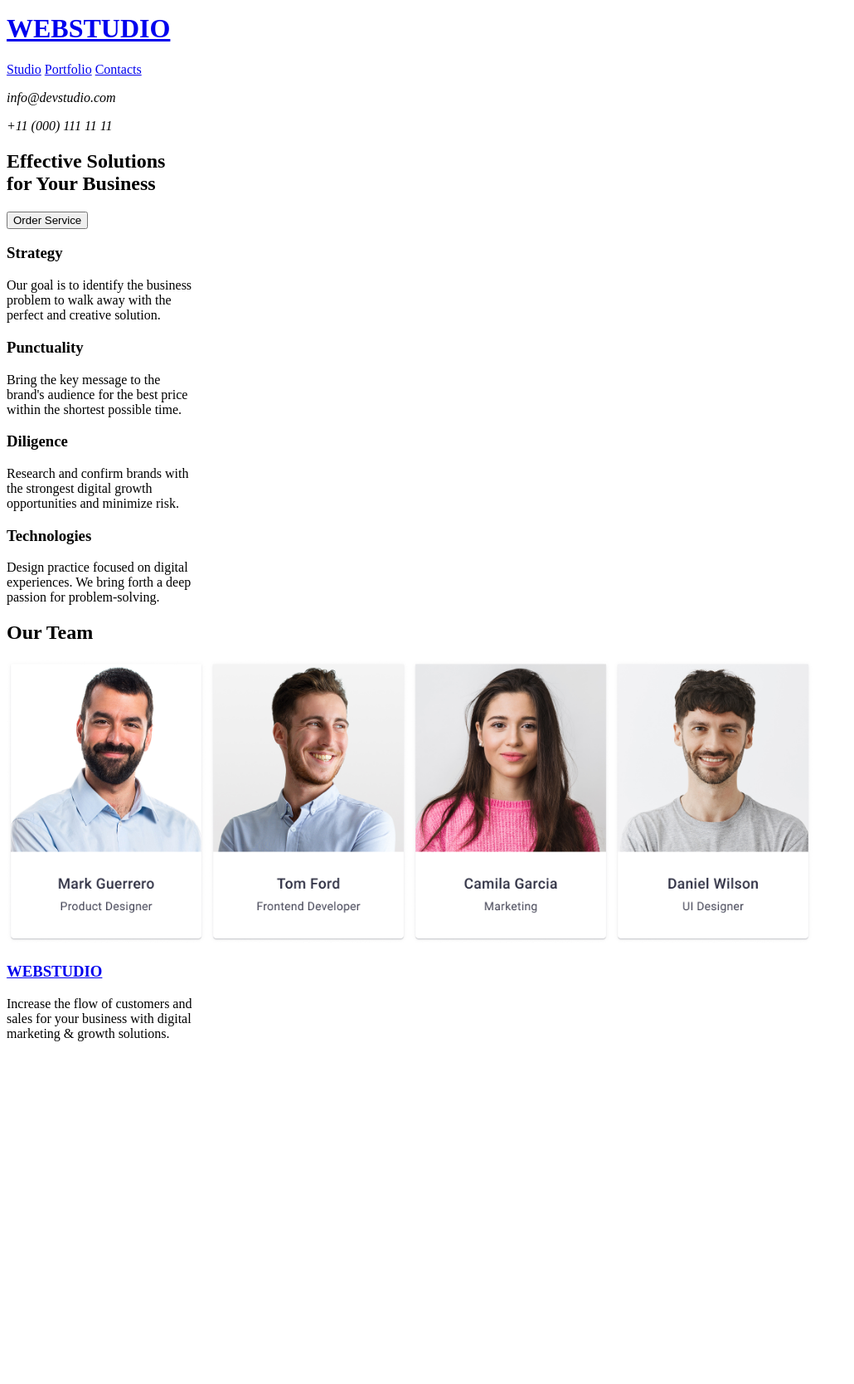
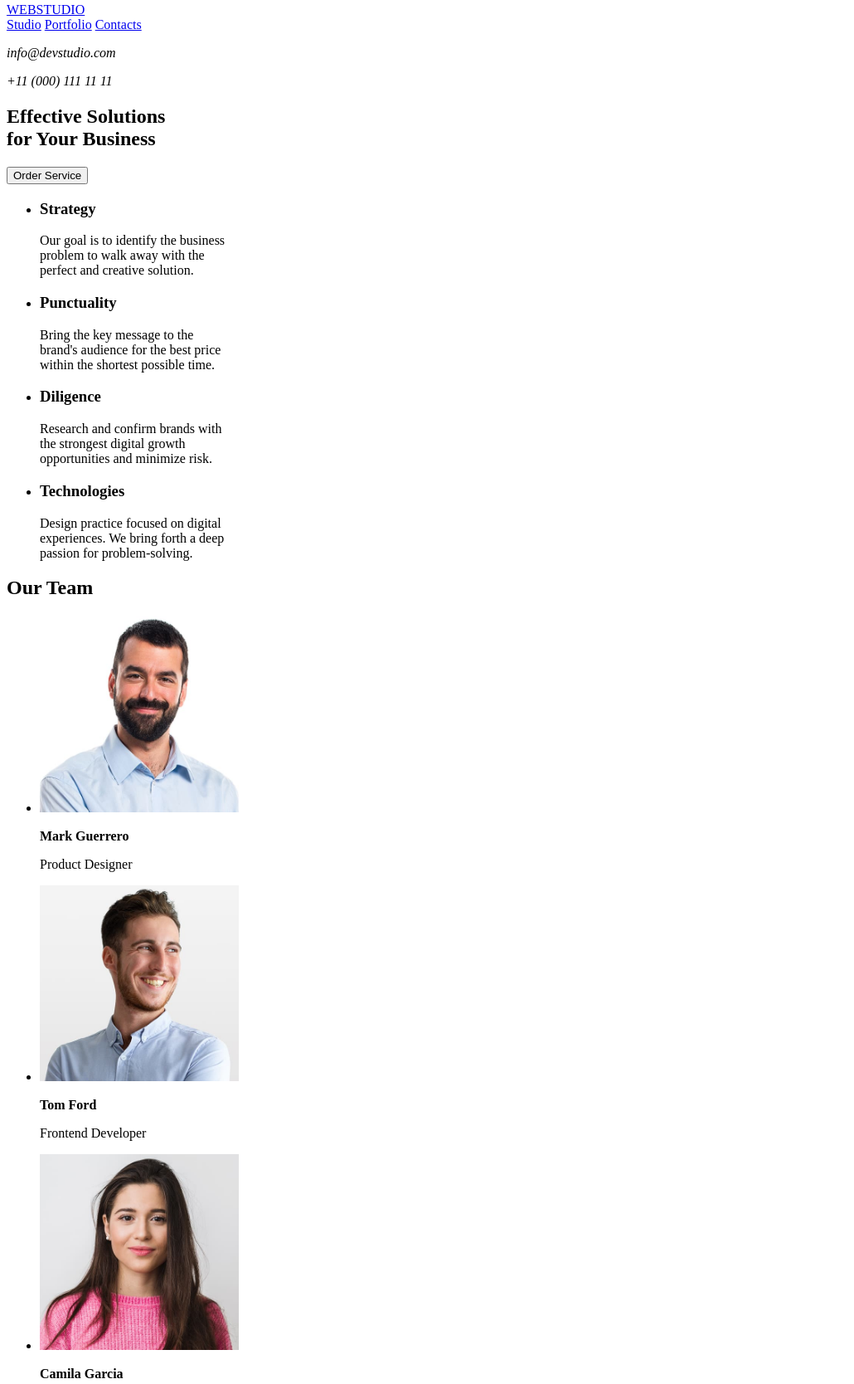
Before and after one commit to Emre-Urun/goit-markup-hw-01, a plain HTML site: page index.html in a window 1280 px wide. Shown: the part 5-1673 px from the top of the page at 83% size, without its empty margins (0-1030 px from the left). Before the commit the page ends 1276 px from the top, so only its background shows below. Drawn offline with Linux system fonts and the light colour scheme.

Commit message:
last update

```diff
--- a/index.html
+++ b/index.html
@@ -1,5 +1,3 @@
-<!-- Hocam Ödevin B15 numaralı görevinde belirtilen benzer grupları <ul> listesi altında toplamamız istenmiş ancak,
-  img bölümü ve studio bölümünü <ul> listesine aldığım zaman #Validatorda hata olarak gösteriyor -->
 <!DOCTYPE html>
 <html lang="en">
   <head>
@@ -9,9 +7,7 @@
   </head>
   <body>
     <header>
-      <h1>
       <a href="index.html">WEBSTUDIO</a>
-      </h1>
       <nav>
         <a href="#Studio">Studio</a>
         <a href="#Portfolio">Portfolio</a>
@@ -24,51 +20,77 @@
     </header>
     <main>
       <section>
-        <h2>
+        <h1>
           Effective Solutions <br />
           for Your Business
-        </h2>
+        </h1>
         <button type="button">Order Service</button>
       </section>
       <section>
+        <ul>
+          <li>
             <h3 id="Studio">Strategy</h3>
             <p>
               Our goal is to identify the business <br />
               problem to walk away with the <br />
               perfect and creative solution.
             </p>
+          </li>
+          <li>
             <h3>Punctuality</h3>
             <p>
               Bring the key message to the <br />
               brand's audience for the best price <br />
               within the shortest possible time.
             </p>
+          </li>
+          <li>
             <h3>Diligence</h3>
             <p>
               Research and confirm brands with <br />
               the strongest digital growth <br />
               opportunities and minimize risk.
             </p>
+          </li>
+          <li>
             <h3>Technologies</h3>
             <p>
               Design practice focused on digital <br />
               experiences. We bring forth a deep <br />
               passion for problem-solving.
             </p>
+          </li>
+        </ul>
       </section>
       <section>
         <h2 id="Portfolio">Our Team</h2>
-        <img src="images/TeamCard1.jpg" alt="Mark Guerro - Prodoct Designer" width="240" />
-        <img src="images/TeamCard2.jpg" alt="Tom Ford - Fronted Developer" width="240" />
-        <img src="images/TeamCard3.jpg" alt="Camila Garcia - Marketing" width="240" />
-        <img src="images/TeamCard4.jpg" alt="Daniel Wilson - UI Designer" width="240" />
+        <ul>
+          <li>
+            <img src="images/img-1.jpg" alt="Mark Guerro" width="240" />
+            <p><strong>Mark Guerrero</strong></p>
+            <p>Product Designer</p>
+          </li>
+          <li>
+            <img src="images/img-2.jpg" alt="Tom Ford" width="240" />
+            <p><strong>Tom Ford</strong></p>
+            <p>Frontend Developer</p>
+          </li>
+          <li>
+            <img src="images/img-3.jpg" alt="Camila Garcia" width="240" />
+            <p><strong>Camila Garcia</strong></p>
+            <p>Marketing</p>
+          </li>
+          <li>
+            <img src="images/img-4.jpg" alt="Daniel Wilson" width="240" />
+            <p><strong>Daniel Wilson</strong></p>
+            <p>UI Designer</p>
+          </li>
+        </ul>
       </section>
     </main>
     <footer>
-      <h3 id="Contacts">
       <a href="index.html">WEBSTUDIO</a>
-      </h3>
-      <p>
+      <p id="Contacts">
         Increase the flow of customers and <br />
         sales for your business with digital <br />
         marketing & growth solutions.
```
Also changed, not shown: images/TeamCard1.jpg (deleted), images/TeamCard2.jpg (deleted), images/TeamCard3.jpg (deleted), images/TeamCard4.jpg (deleted), images/img-1.jpg (added), images/img-2.jpg (added), images/img-3.jpg (added), images/img-4.jpg (added). Lines whose indentation alone changed are shown as unchanged.
